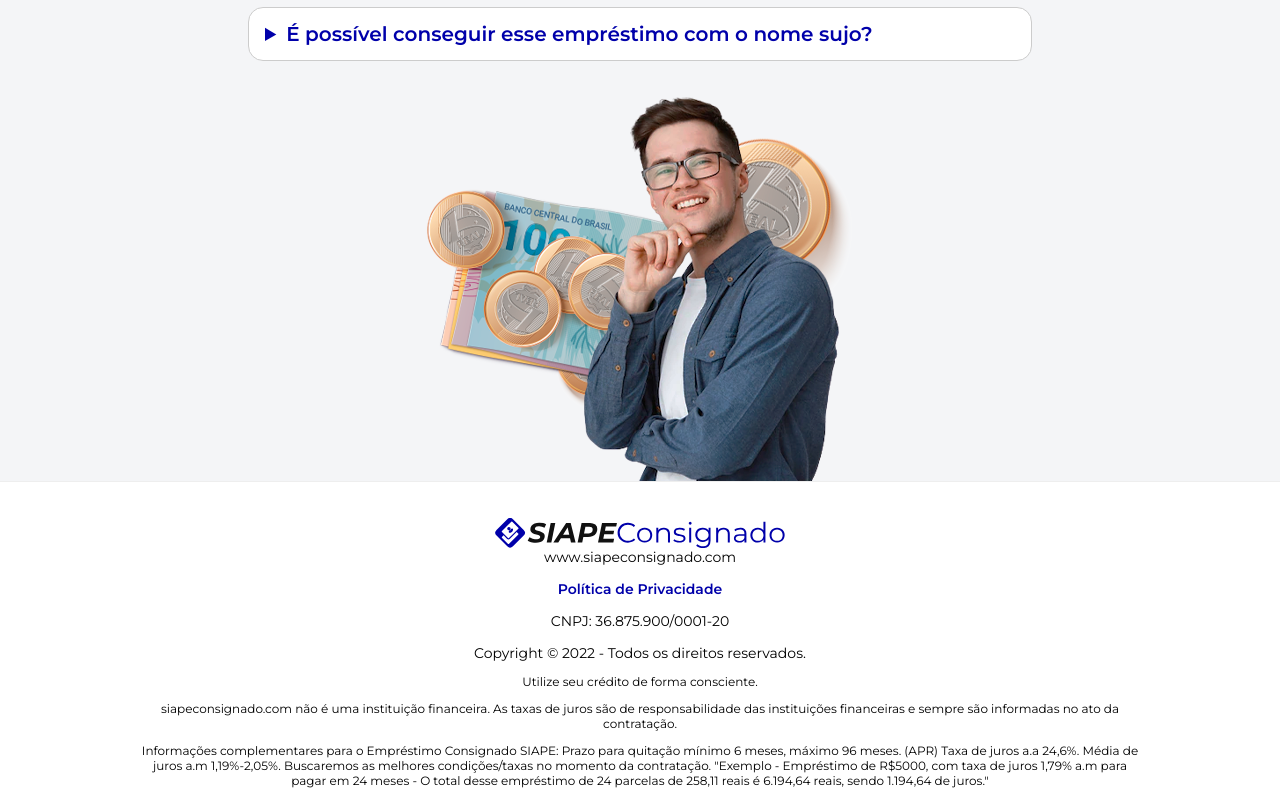
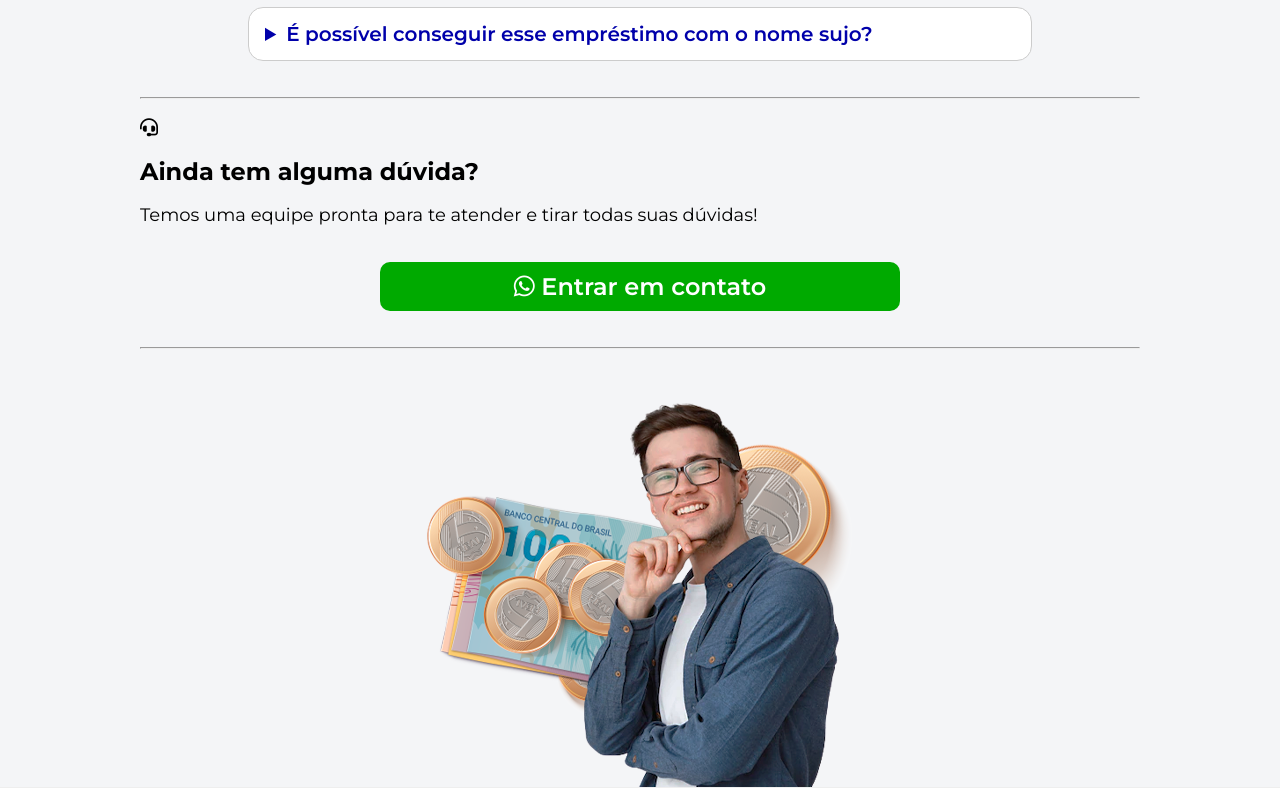
Before and after one commit to eliaszin/siapeconsignado.com, a plain HTML site: page index.html in a window 1280 px wide. Shown: the part 3603-4394 px from the top of the page. Drawn offline with Linux system fonts and the light colour scheme.

Commit message:
Add files via upload

```diff
--- a/index.html
+++ b/index.html
@@ -186,6 +186,26 @@
                     <summary>É possível conseguir esse empréstimo com o nome sujo?</summary>
                     <p>Sim. O crédito consignado SIAPE dispensa consulta ao SPC ou Serasa. No entanto, é preciso ter disponibilidade de margem consignável para alguma operação.</p>
                 </details>
+            </div>
+            <div class="p0">
+                <hr class="mt0 mb0">
+            </div>
+            <div>
+                <div class="questions">
+                    <div>
+                        <i class="fa-solid fa-headset"></i>
+                    </div>
+                    <div>
+                        <h3>Ainda tem alguma dúvida?</h3>
+                        <p>Temos uma equipe pronta para te atender e tirar todas suas dúvidas!</p>
+                    </div>
+                </div>
+                <a class="btn-wpp" href="https://api.whatsapp.com/send?phone=5585992841145&text=Ol%C3%A1%2C%20tenho%20uma%20d%C3%BAvida%20sobre%20o%20Empr%C3%A9stimo%20Consignado%20SIAPE" onclick="return gtag_report_conversion('https://api.whatsapp.com/send?phone=5585992841145&text=Ol%C3%A1%2C%20tenho%20uma%20d%C3%BAvida%20sobre%20o%20Empr%C3%A9stimo%20Consignado%20SIAPE');"><i class="fa-brands fa-whatsapp"></i> Entrar em contato</a>
+            </div>
+            <div class="p0">
+                <hr class="mt0 mb0">
+            </div>
+            <div>
                 <img class="mt36 mb18n" src="assets/media/img04.png" alt="siape-consignado">
             </div>
         </div>
```
Also changed, not shown: privacidade.html (+13 -1 lines).
